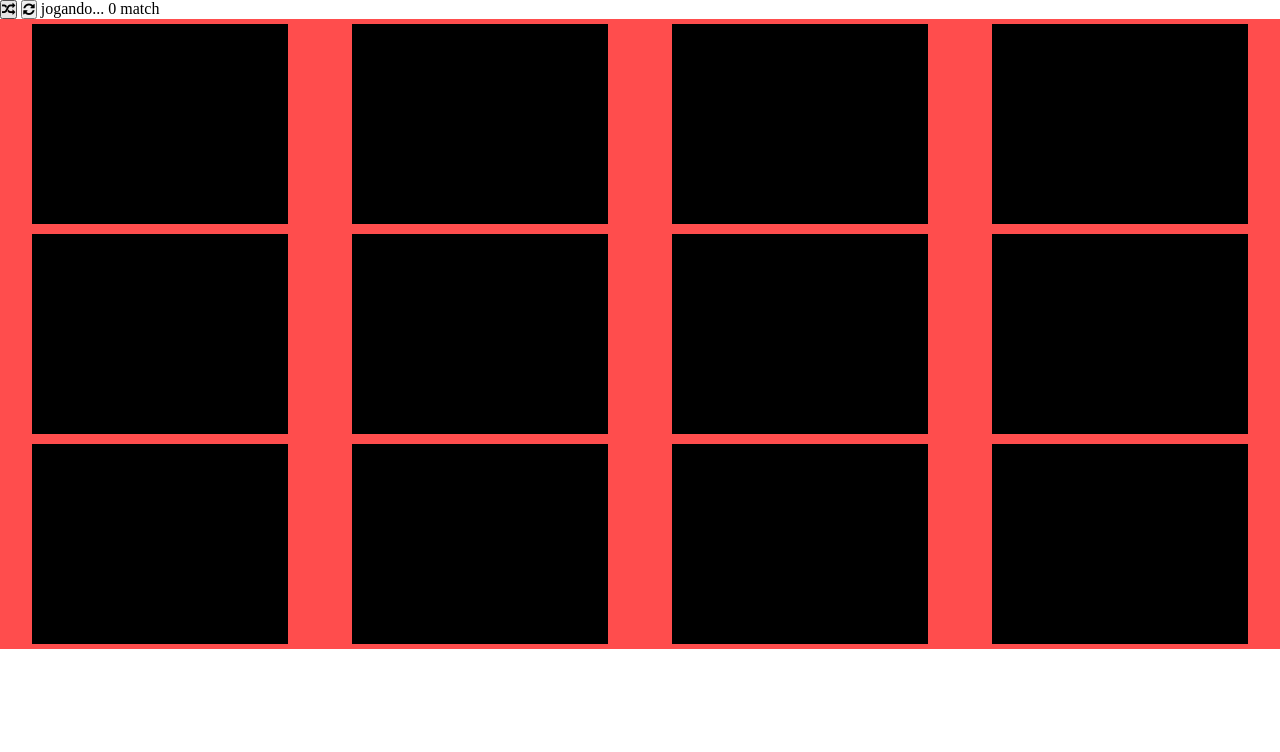
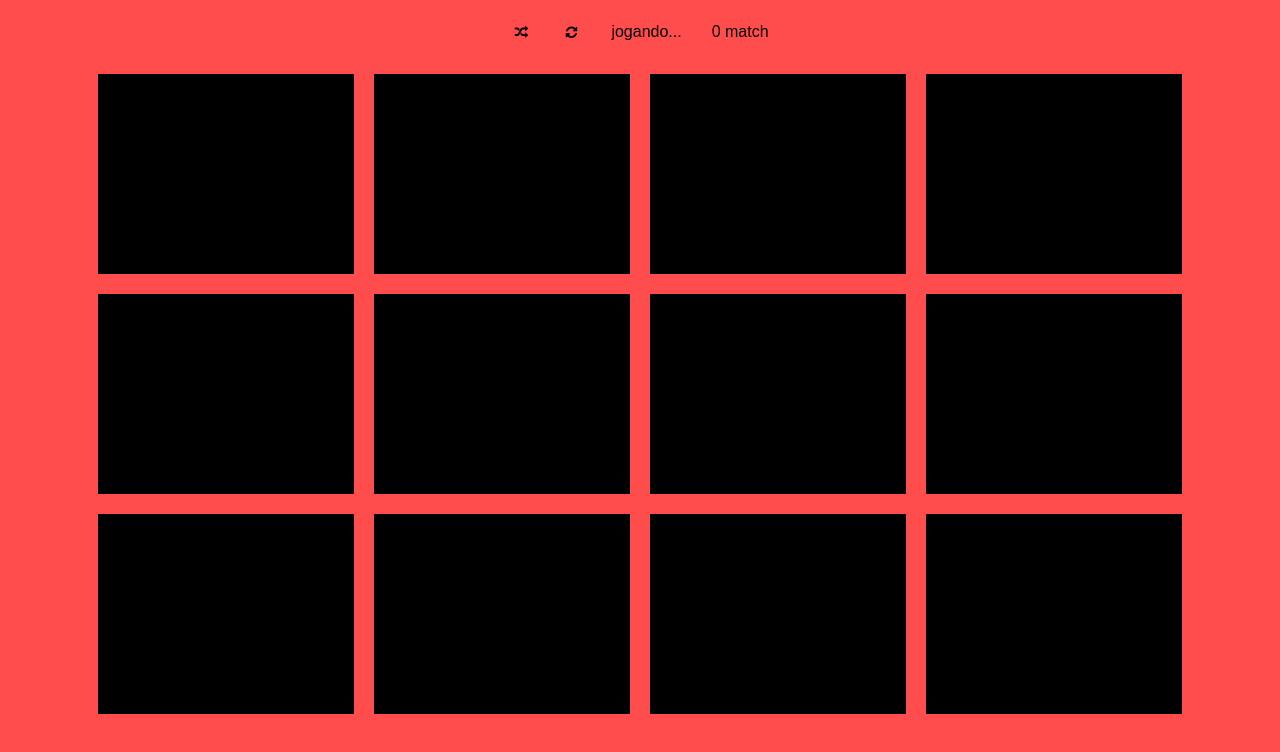
Before and after one commit to pedro-svg/vanilla-memory-game, a plain HTML site: page index.html in a window 1280 px wide. Drawn offline with Linux system fonts and the light colour scheme.

Commit message:
Update style.css

```diff
--- a/assets/style.css
+++ b/assets/style.css
@@ -1,20 +1,14 @@
-main{
-  display: flex;
-  justify-content: center;
-  align-items: center;
-}
-
 *{
+  background-color: #ff4d4d;
   box-sizing: border-box;
+  font-family: sans-serif;
   margin: 0;
   padding: 0;
 }
 
-main{
-  height: 80%;
-  background-color: #ff4d4d;
+main , nav{
   display: flex;
-  justify-content: space-around;
+  justify-content: center;
   align-items: center;
   flex-wrap: wrap;
 }
@@ -22,18 +16,50 @@ main{
 .card{
   height:25vh;
   width: 20vw;
-
   filter: brightness(0%);
-  transition: all 0.5s ease-in;
-  margin: 5px;
+  transition: all 0.3s ease-in;
+  margin: 10px;
 }
 
 .showCard{
-  transition: all 0.5s ease-out;
+  transition: all 0.3s ease-out;
   filter: brightness(100%);
 }
-/* ------------------ */
 
 img:hover{
   cursor: pointer;
+  transform: scale(1.03);
 }
+
+i{
+  background-color: inherit;
+  border-radius: 25px;
+}
+
+button {
+  height: 50px;
+  width: 50px;
+  border: none;
+  cursor: pointer;
+  outline: none;
+  border-radius: 25px;
+}
+
+button:hover , i:hover{
+  transition:0.5s;
+  font-size: 1.5rem;
+}
+
+button:active ,i:active{
+  transition:0.5s;
+  background-color: rgba(236, 210, 91, 0.822);
+}
+
+
+nav{
+  height: 8vh;
+}
+
+nav span{
+  padding: 0 15px;
+}
```
